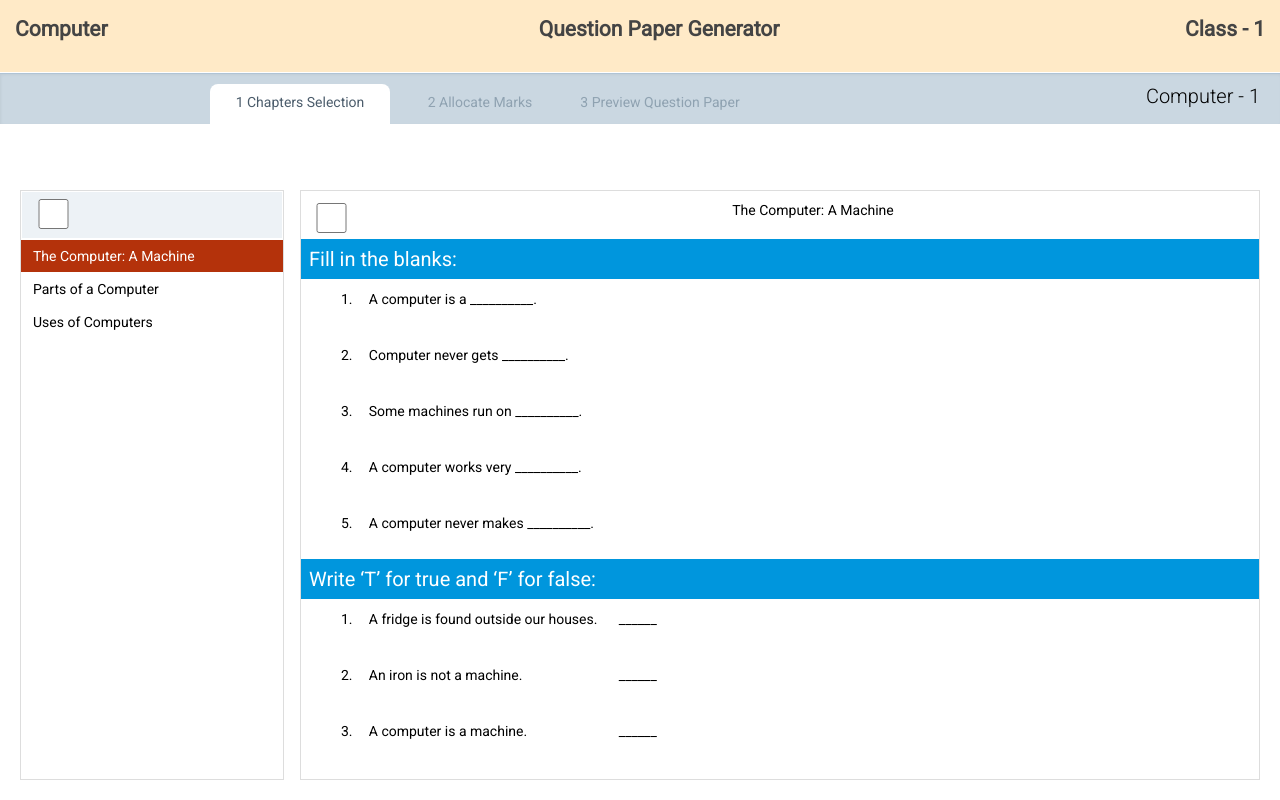
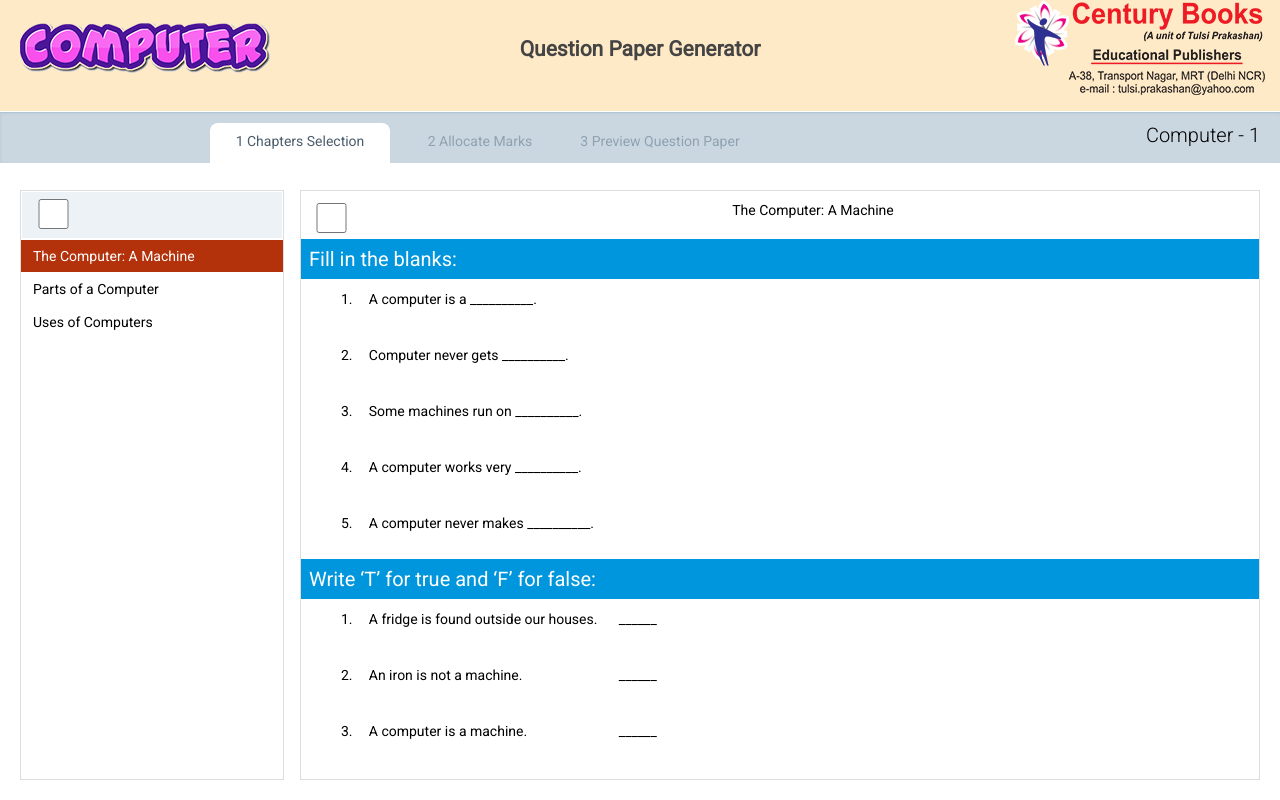
Before and after one commit to mohdshahrukh/TG, a plain HTML site: page index.html in a window 1280 px wide. Drawn offline with nearby package versions, Linux system fonts and the light colour scheme.

Commit message:
Update index.html

```diff
--- a/index.html
+++ b/index.html
@@ -43,9 +43,9 @@
 <div class="header">
 		<table width="100%">
 	<tr>
-		<td><h2 >Computer</h2></td>
+		<td><img src="Image/log.png"></td>
 		<td style="text-align:center;"><h2 >Question Paper Generator</h2></td>
-		<td style="text-align:right;"><h2 >Class - 1</h2></td>
+		<td style="text-align:right;"><img src="Image/c_logo.png"></td>
 	</tr>
 	</table>
   </div>
```
